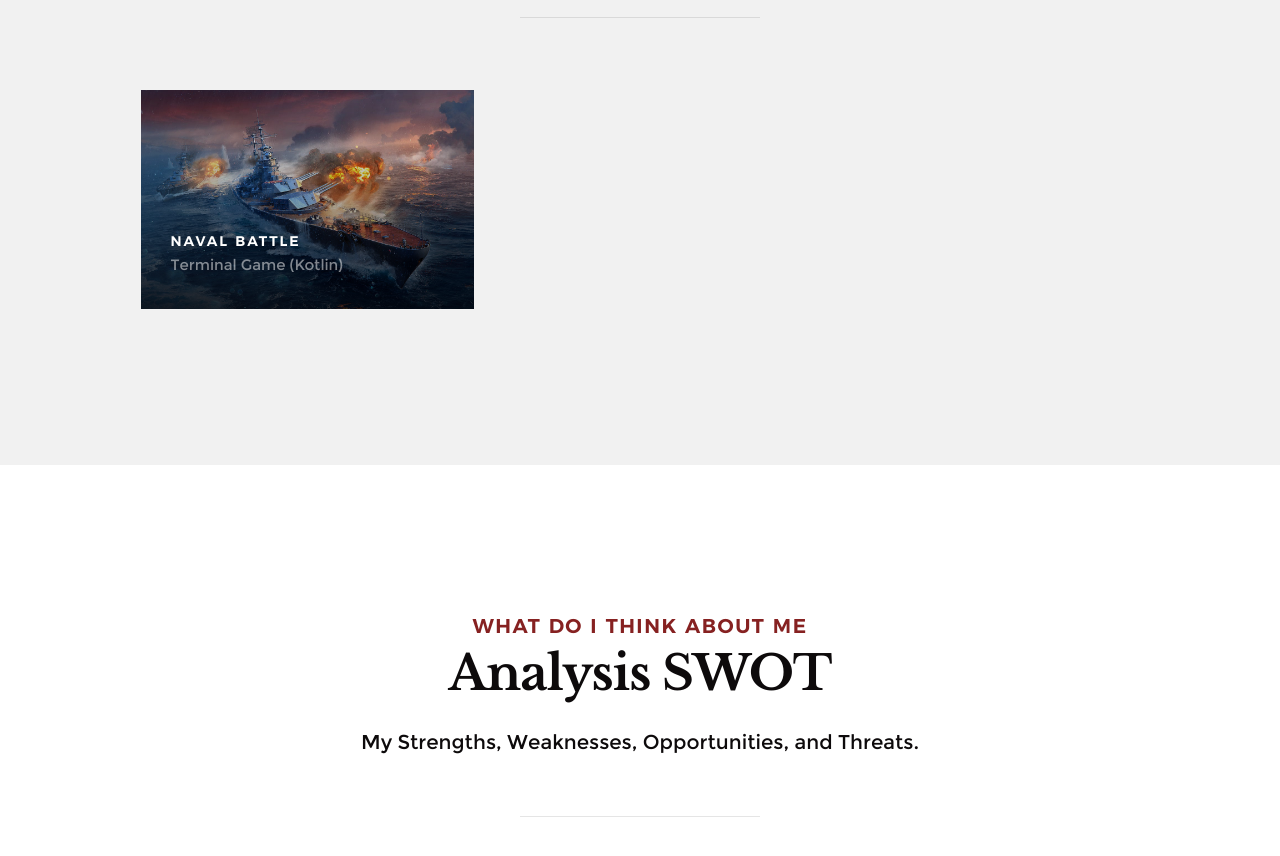
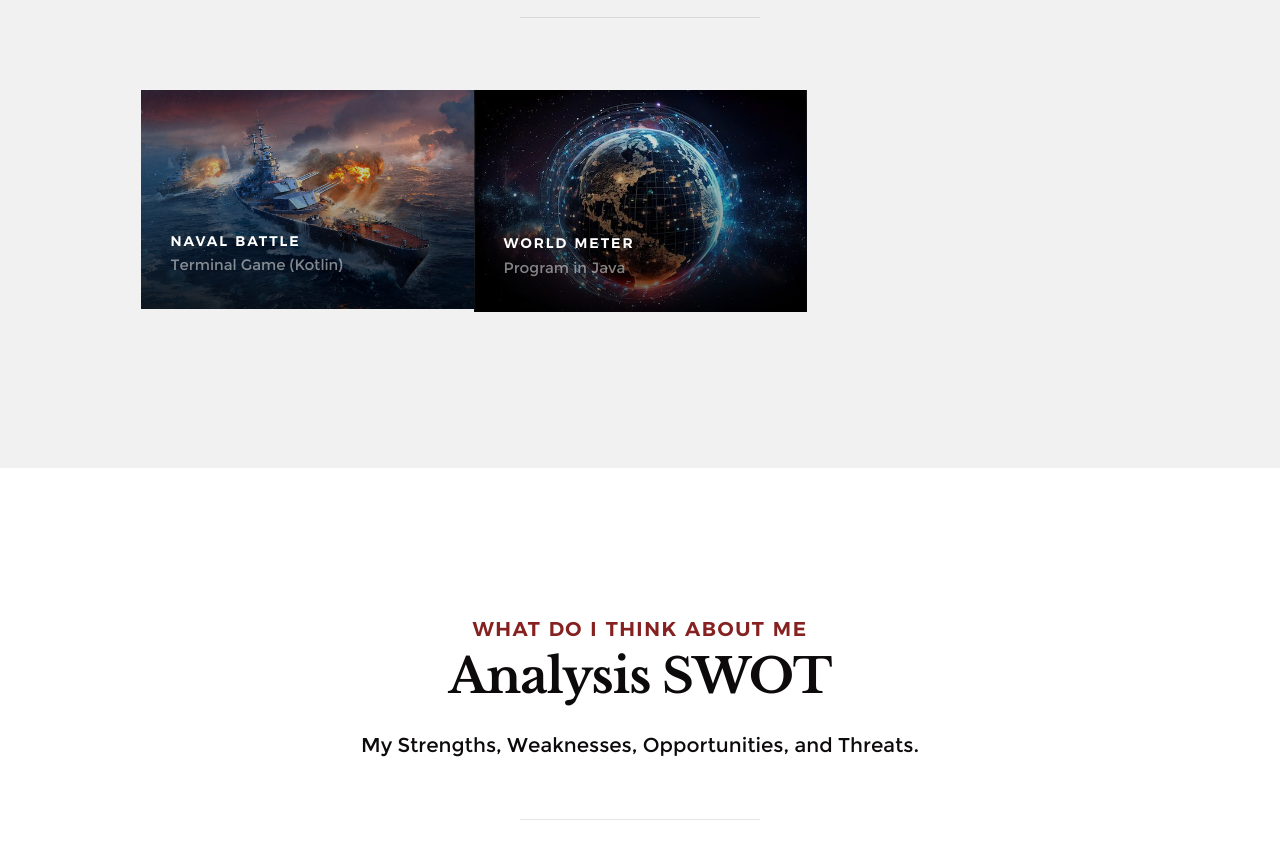
Before and after one commit to amirajij/amirajij.github.io, a plain HTML site: page index.html in a window 1280 px wide. Shown: the part 3286-4142 px from the top of the page. Drawn offline with Linux system fonts and the light colour scheme.

Commit message:
Update index.html

```diff
--- a/index.html
+++ b/index.html
@@ -268,7 +268,7 @@ My goal is to become a well-rounded IT professional who not only understands the
                 <div class="item-folio">
 
                     <div class="item-folio__thumb">
-                        <a href="images/portfolio/battle.jpg" class="thumb-link" title="The Beetle Car" data-size="1050x700">
+                        <a href="images/portfolio/battle.jpg" class="thumb-link" title="Naval Battle" data-size="1050x700">
                             <img src="images/portfolio/beetle.jpg"
                                  srcset="images/portfolio/battle.jpg 1x, images/portfolio/battle.jpg 2x" alt="">
                             <span class="shadow-overlay"></span>
@@ -296,28 +296,28 @@ My goal is to become a well-rounded IT professional who not only understands the
 
                 </div> <!-- end item-folio -->
             </div> <!-- end masonry__brick -->
-<!--
+
                 <div class="masonry__brick">
                     <div class="item-folio">
 
                         <div class="item-folio__thumb">
-                            <a href="images/portfolio/gallery/g-lighthouse.jpg" class="thumb-link" title="Lighthouse" data-size="1050x700">
-                                <img src="images/portfolio/lighthouse.jpg"
-                                     srcset="images/portfolio/lighthouse.jpg 1x, images/portfolio/lighthouse@2x.jpg 2x" alt="">
+                            <a href="images/portfolio/worldmeter.jpg" class="thumb-link" title="WorldMeter" data-size="1050x700">
+                                <img src="images/portfolio/worldmeter.jpg"
+                                     srcset="images/portfolio/worldmeter.jpg 1x, images/portfolio/worldmeterjpg 2x" alt="">
                                 <span class="shadow-overlay"></span>
                             </a>
                         </div>
 
                         <div class="item-folio__text">
                             <h3 class="item-folio__title">
-                                Lighthouse
+                                World Meter
                             </h3>
                             <p class="item-folio__cat">
-                                Web Design
+                                Program in Java
                             </p>
                         </div>
 
-                        <a href="https://www.behance.net/" class="item-folio__project-link" title="Project link">
+                        <a href="https://github.com/amirajij/WorldMeter" class="item-folio__project-link" title="Project link">
                             <i class="im im-link"></i>
                         </a>
 
```
